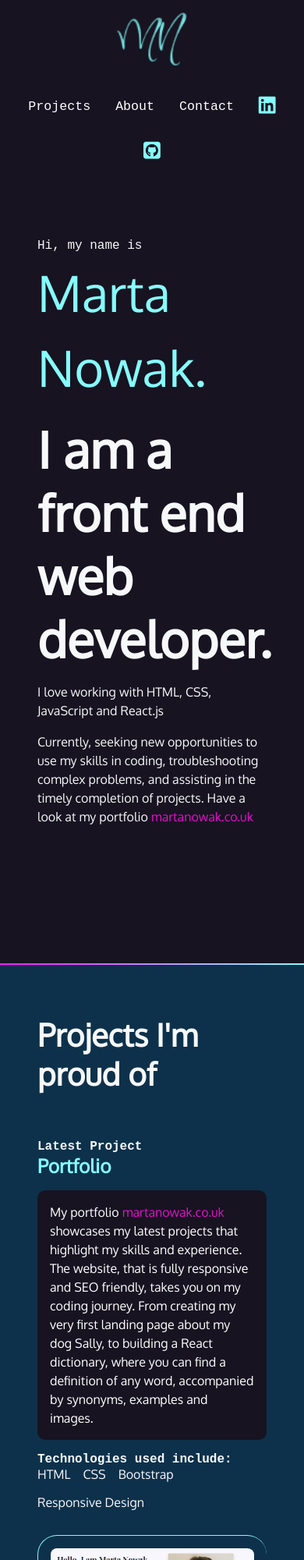
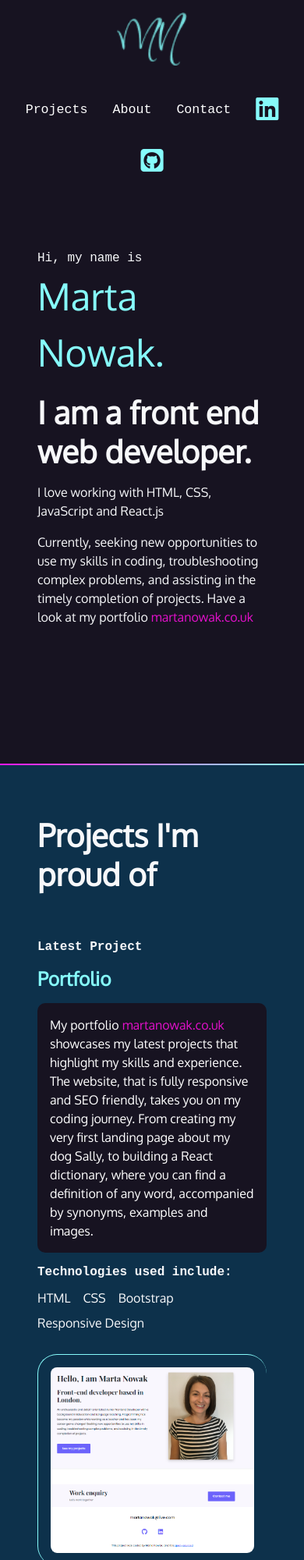
Before and after one commit to martapuszkonowak/portfolio-vanilla, a plain HTML site: page index.html in a window 390 px wide. Shown: the top 2000 px of the page at 78% size. Drawn offline with Linux system fonts and the light colour scheme; a web font is replaced by a local one.

Commit message:
Updated css to enhance responsiveness

```diff
--- a/css/style.css
+++ b/css/style.css
@@ -87,20 +87,20 @@ img {
 
 .name span {
   font-family: var(--sans);
-  font-size: 4rem;
+  font-size: 3rem;
   color: var(--aqua);
   display: block;
   font-weight: 300;
 }
 
 .intro h2 {
-  font-size: 4rem;
+  font-size: 2.5rem;
 }
 
 /* contact section */
 
 .contact {
-  width: 400px;
+  max-width: 400px;
   text-align: center;
   margin: 0 auto;
   padding: 3rem 0;
@@ -135,13 +135,10 @@ nav li:first-child {
   text-align: center;
 }
 nav [class*="fa-"] {
-  font-size: 150%;
+  font-size: 200%;
   color: var(--aqua);
 }
-nav h1 [class*="fa-"] {
-  font-size: 100%;
-  color: var(--aqua);
-}
+
 nav a {
   color: white;
   text-decoration: none;
@@ -181,6 +178,7 @@ nav [class*="fa-"]:hover {
   font-size: 1rem;
   font-family: var(--mono);
   margin: 0;
+  margin-bottom: 1rem;
 }
 .blackbox {
   padding: 1rem;
@@ -199,6 +197,7 @@ nav [class*="fa-"]:hover {
   justify-content: flex-start;
   gap: 1rem;
   font-size: 1rem;
+  line-height: 1rem;
 }
 .projects img {
   max-width: 100%;
```
